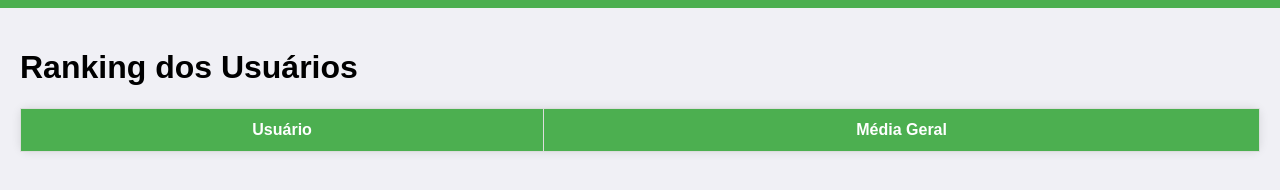
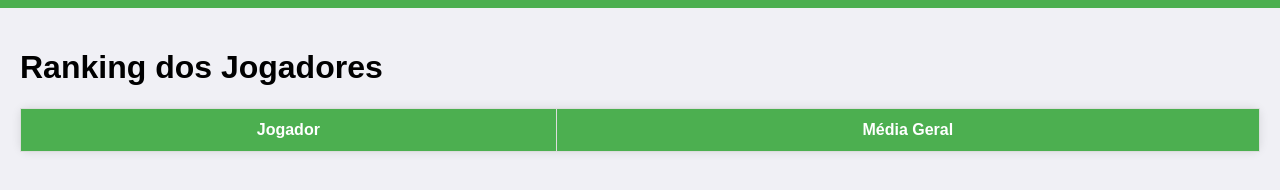
Before and after one commit to Botinelly/volei_rank, a plain HTML site: page index.html in a window 1280 px wide. Both pictures are taken after a click on the button "Ranking". Shown: the part 76-266 px from the top of the page. Drawn offline with Linux system fonts and the light colour scheme; no server answers.

Commit message:
updating text

```diff
--- a/index.html
+++ b/index.html
@@ -23,7 +23,7 @@
         <h1>Inserir Pontuação</h1>
         <h4>Pontuação de 1 a 5 estrelas, onde 1 é horrível e 5 é um Deus no fundamento.</h4>
         <form id="ratingForm">
-            <label for="username">Nome do Usuário:</label>
+            <label for="username">Nome do Jogador:</label>
             <input type="text" id="username" name="username" required><br><br>
 
             <label>Saque:</label>
@@ -56,11 +56,11 @@
     </div>
 
     <div id="Visualization" class="tabcontent">
-        <h1>Médias das Pontuações por Usuário</h1>
+        <h1>Médias das Pontuações por Jogador</h1>
         <table id="averageTable">
             <thead>
                 <tr>
-                    <th>Usuário</th>
+                    <th>Jogador</th>
                     <th>Média de Saque</th>
                     <th>Média de Ataque</th>
                     <th>Média de Bloqueio</th>
@@ -76,11 +76,11 @@
     </div>
 
     <div id="Ranking" class="tabcontent">
-        <h1>Ranking dos Usuários</h1>
+        <h1>Ranking dos Jogadores</h1>
         <table id="rankingTable">
             <thead>
                 <tr>
-                    <th>Usuário</th>
+                    <th>Jogador</th>
                     <th>Média Geral</th>
                 </tr>
             </thead>
```
